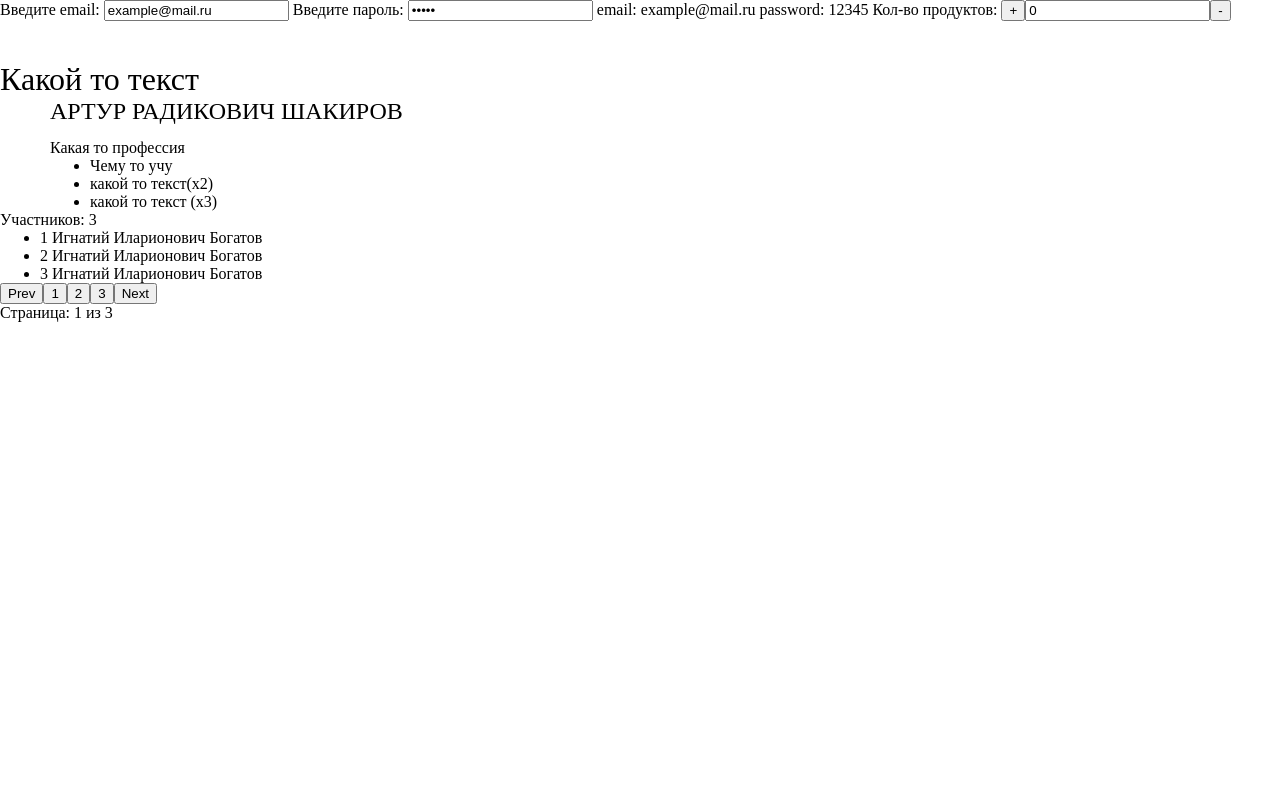
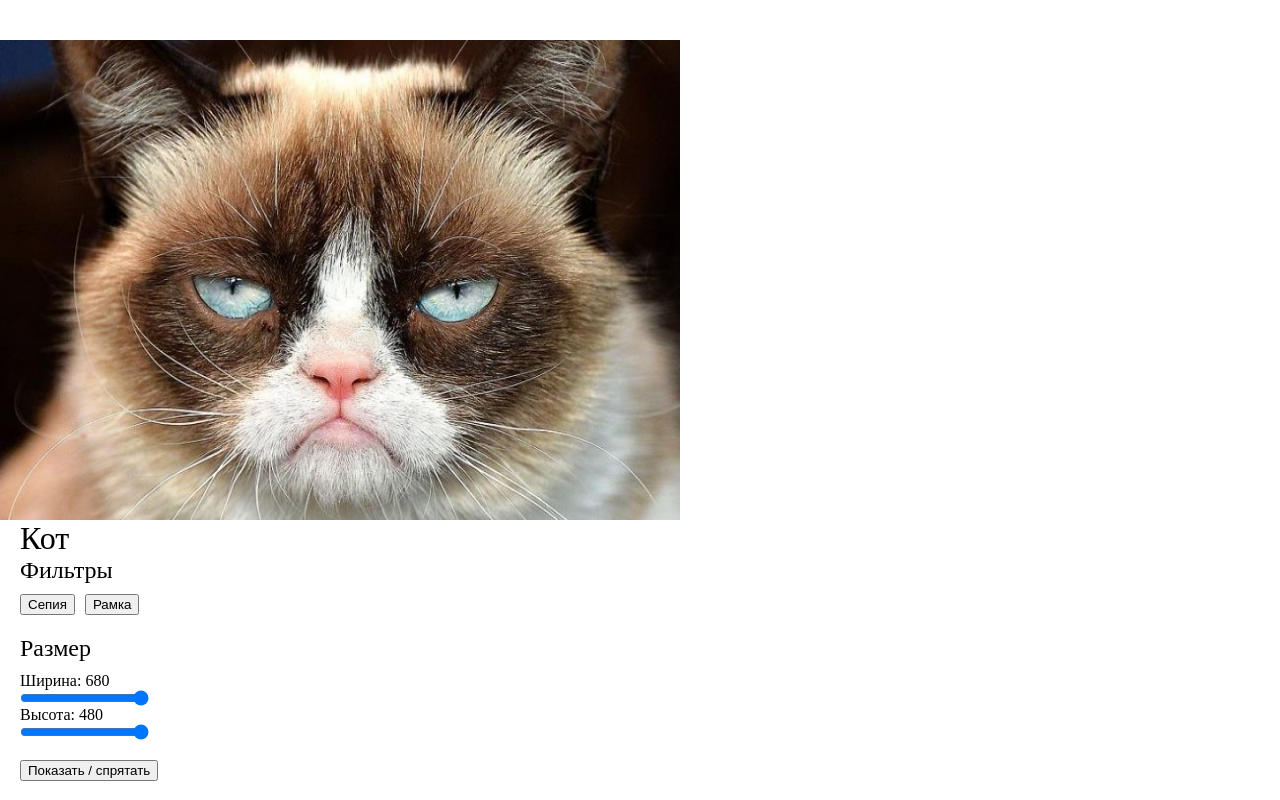
Before and after one commit to ShakirovArthur/Vue-Practical-tasks, a Vue app: page / in a window 1280 px wide. Built offline with nearby package versions, Linux system fonts and the light colour scheme.

Commit message:
second lesson

```diff
--- a/package.json
+++ b/package.json
@@ -9,7 +9,9 @@
     "lint": "eslint . --ext .vue,.js,.jsx,.cjs,.mjs --fix --ignore-path .gitignore"
   },
   "dependencies": {
+    "node-sass": "^8.0.0",
     "pinia": "^2.0.28",
+    "sass": "^1.57.1",
     "vue": "^3.2.45",
     "vue-router": "^4.1.6"
   },
--- a/src/App.vue
+++ b/src/App.vue
@@ -1,19 +1,22 @@
 <template>
   <div id="app">
-    <my-component />
-    <user-card />
+    <!-- <my-component /> -->
+    <!-- <user-card /> -->
     <!-- <MyComponent/> два способа писать название комппонента-->
+    <ImageCat/>
   </div>
 </template>
 
 <script>
-import MyComponent from "./components/MyComponent.vue";
-import UserCard from "./components/UserCard.vue";
+// import MyComponent from "./components/MyComponent.vue";
+// import UserCard from "./components/UserCard.vue";
+import ImageCat from './components/ImageCat.vue';
 export default {
   name: "App",
   components: {
-    MyComponent,
-    UserCard,
+    // MyComponent,
+    // UserCard,
+    ImageCat
   },
 };
 </script>
--- /dev/null
+++ b/src/components/ImageCat.vue
@@ -0,0 +1,140 @@
+<template>
+  <div class="container">
+    <div class="flex">
+      <div class="img-wrapper">
+        <img
+          v-if="isCatVisible"
+          :class="imgFilters"
+          :style="imgStyles"
+          src="../assets/1581760119_29.jpg"
+        />
+        <p v-else>Кот ушел</p>
+      </div>
+      <div class="controls">
+        <h1>Кот</h1>
+        <h2>Фильтры</h2>
+        <div class="btn-group flex">
+          <button
+            type="button"
+            :class="imgFilters.sepia ? 'active' : ''"
+            @click="imgFilters.sepia = !imgFilters.sepia"
+          >
+            Сепия
+          </button>
+          <button
+            type="button"
+            :class="imgFilters.border ? 'active' : ''"
+            @click="imgFilters.border = !imgFilters.border"
+          >
+            Рамка
+          </button>
+          <!-- <button
+            type="button"
+            :class="imgFilters.small ? 'active' : ''"
+            @click="imgFilters.small = !imgFilters.small"
+          >
+            Уменьшить
+          </button> -->
+        </div>
+        <h2>Размер</h2>
+        <div class="btn-group">
+          <label
+            >Ширина: {{ imgSizes.currentWidth }}
+            <input
+              type="range"
+              :value="imgSizes.currentWidth"
+              @input="imgSizes.currentWidth = $event.target.value"
+              :min="imgSizes.minWidth"
+              :max="imgSizes.maxWidth"
+            />
+          </label>
+          <label>
+            Высота: {{ imgSizes.currentHeight }}
+            <input
+              type="range"
+              :value="imgSizes.currentHeight"
+              @input="imgSizes.currentHeight = $event.target.value"
+              :min="imgSizes.minHeight"
+              :max="imgSizes.maxHeight"
+            />
+          </label>
+        </div>
+
+        <button @click="isCatVisible = !isCatVisible">
+          Показать / спрятать
+        </button>
+      </div>
+    </div>
+  </div>
+</template>
+
+<script>
+export default {
+  name: "PhotoRedactor",
+  data() {
+    return {
+      isCatVisible: true,
+      imgFilters: {
+        sepia: false,
+        border: false,
+        small: false,
+      },
+      imgSizes: {
+        maxWidth: 680,
+        maxHeight: 480,
+        currentWidth: 680,
+        currentHeight: 480,
+      },
+    };
+  },
+  computed: {
+    imgStyles() {
+        return {
+            width: `${this.imgSizes.currentWidth}px`,
+            height: `${this.imgSizes.currentHeight}px`
+        }
+    }
+  }
+};
+</script>
+
+<style lang="scss" scoped>
+.container {
+  margin-top: 40px;
+}
+.controls {
+  margin-left: 20px;
+}
+.img-wrapper {
+  width: 640px;
+  height: 480px;
+  background-color: #cecece;
+}
+img {
+  transition: 0.2s ease;
+  &.sepia {
+    filter: sepia(100%);
+  }
+  &.border {
+    border: 5px dashed #464646;
+  }
+  &.small {
+    width: 400px;
+  }
+}
+button {
+  margin-right: 10px;
+  &.active {
+    background-color: #dbdbdb;
+  }
+}
+h2 {
+  margin-bottom: 10px;
+}
+.btn-group {
+  margin-bottom: 20px;
+}
+input[type="range"] {
+  display: block;
+}
+</style>
```
Also changed, not shown: src/assets/1581760119_29.jpg (added), 1 other file (tests, documents, lock files or other folders).
